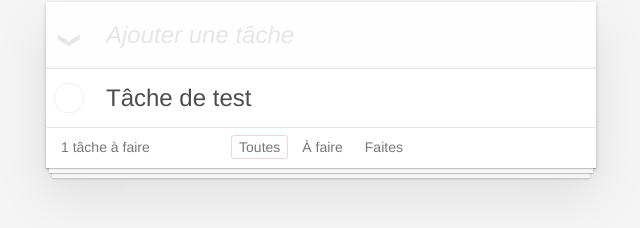
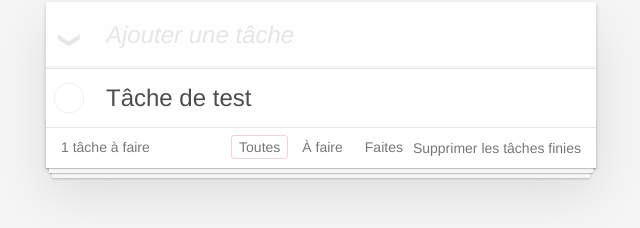
Before and after one commit to UlrichHP/todos, a Vue app: page / in a window 1280 px wide. Shown: the part 128-356 px from the top of the page, without its empty margins (319-959 px from the left). Built offline with nearby package versions, Linux system fonts and the light colour scheme.

Commit message:
feat: delete all done todos

```diff
--- a/src/components/Todos.vue
+++ b/src/components/Todos.vue
@@ -18,12 +18,13 @@
             </ul>
         </div>
         <footer class="footer" v-show="hasTodos">
-            <span class="todo-count"><strong>{{ remaining }}</strong> tâche<span v-if="remaining === 0 || remaining >= 2">s</span> à faire</span>
+            <span class="todo-count"><strong>{{ remaining }}</strong> tâche<span v-show="remaining === 0 || remaining >= 2">s</span> à faire</span>
             <ul class="filters">
                 <li><a href="#" :class="{selected: filter === 'all'}" @click.prevent="filter = 'all'">Toutes</a></li>
                 <li><a href="#" :class="{selected: filter === 'todo'}" @click.prevent="filter = 'todo'">À faire</a></li>
                 <li><a href="#" :class="{selected: filter === 'done'}" @click.prevent="filter = 'done'">Faites</a></li>
             </ul>
+            <button class="clear-completed" v-show="completed" @click.prevent="deleteCompleted">Supprimer les tâches finies</button>
         </footer>
     </section>
 </template>
@@ -50,6 +51,9 @@
             },
             deleteTodo (todo) {
                 this.todos = this.todos.filter(i => i !== todo)
+            },
+            deleteCompleted () {
+                this.todos = this.todos.filter(todo => !todo.completed)
             }
         },
         computed: {
@@ -64,6 +68,9 @@
                 }
             },
             remaining () {
+                return this.todos.filter(todo => !todo.completed).length
+            },
+            completed () {
                 return this.todos.filter(todo => !todo.completed).length
             },
             hasTodos () {
```
